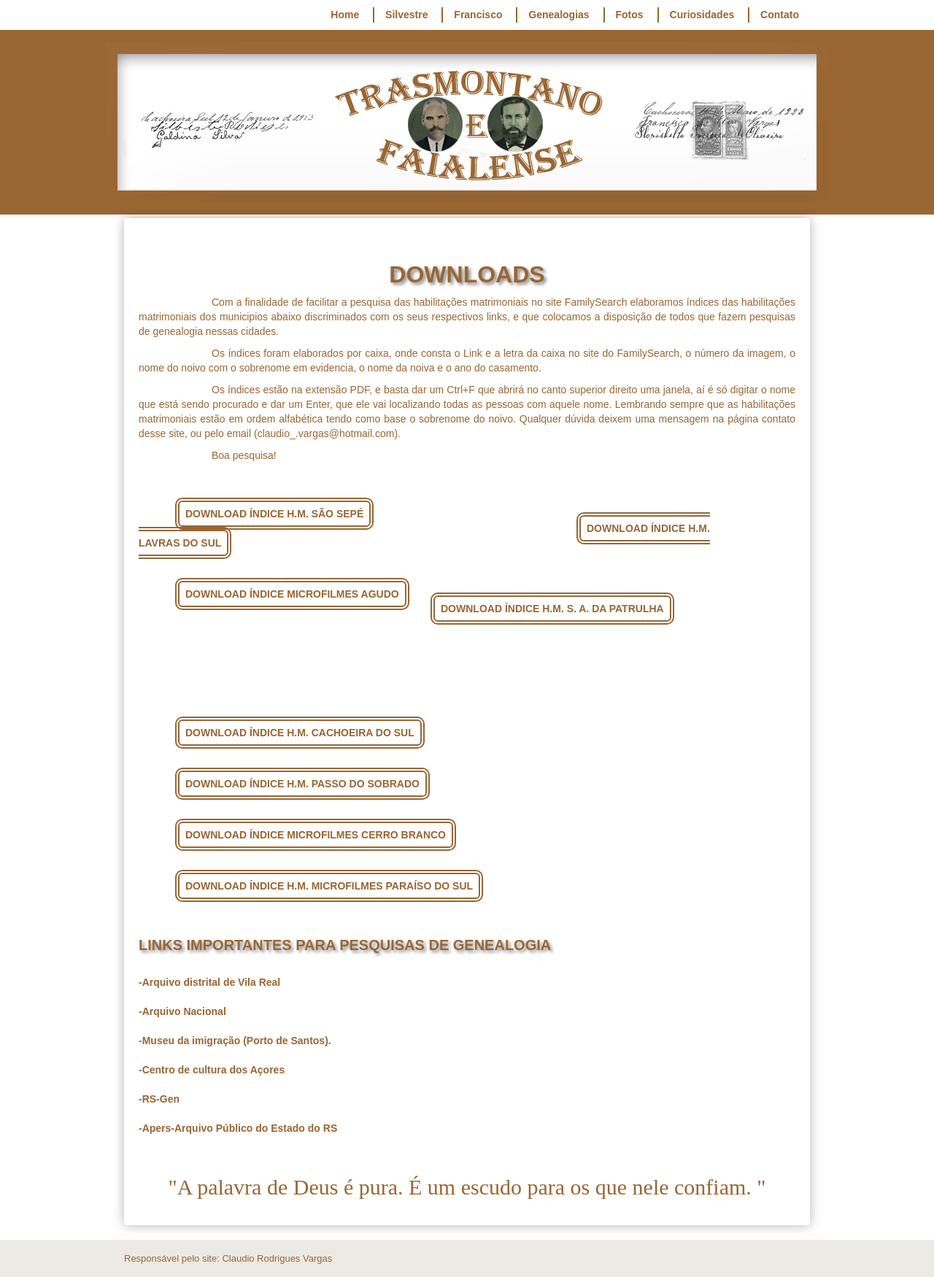
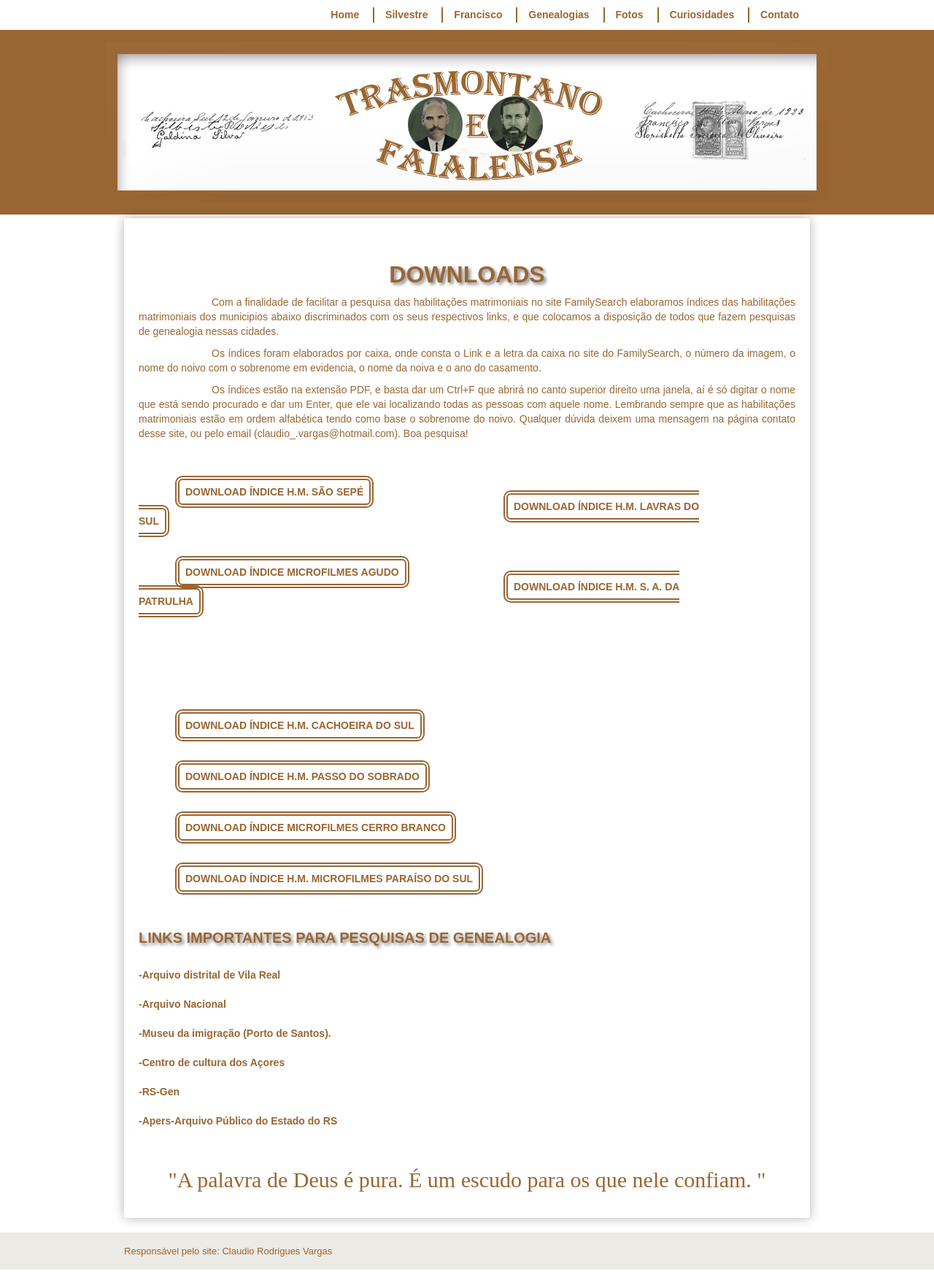
Before and after one commit to claudiovargas1955/claudiovargas1955.github.io, a Jekyll site: the page built from _pages/downloads.html, in a window 1280 px wide. Shown: the whole page at 73% size. Built offline with Jekyll 4.4.1, drawn with Linux system fonts in a browser that asks for light colours; some web fonts are replaced.

Commit message:
Update downloads.html

```diff
--- a/_pages/downloads.html
+++ b/_pages/downloads.html
@@ -47,7 +47,7 @@ a:hover{text-decoration:underline;
 			 padding-right:8px;
                          color:#996633;
 			 font-weight:bold;
-			 margin-left:600px;
+			 margin-left:500px;
 
             }
 
@@ -74,7 +74,7 @@ a:hover{text-decoration:underline;
                        padding-right:8px;
                        color:#996633;
 	               font-weight:bold;
-	               margin-left:400px;
+	               margin-left:500px;
             }
 
 	 .indlds {position:relative;
@@ -146,8 +146,8 @@ número da imagem, o nome do noivo com o sobrenome em evidencia, o nome da noiva
 <p style="text-indent:100px";/>	Os índices estão na extensão PDF, e basta dar um Ctrl+F que abrirá no canto superior direito uma janela,
 aí é só digitar o nome que está sendo procurado e dar um Enter, que ele vai localizando todas as pessoas com aquele nome. Lembrando
 sempre que as habilitações matrimoniais estão em ordem alfabética tendo como base o sobrenome do noivo. Qualquer dúvida deixem uma
-mensagem na página contato desse site, ou pelo email (claudio_.vargas@hotmail.com).<br>
-<p style="text-indent:100px";/>Boa pesquisa!
+mensagem na página contato desse site, ou pelo email (claudio_.vargas@hotmail.com). Boa pesquisa!<br>
+
 
 
 <div id="indices">
```
